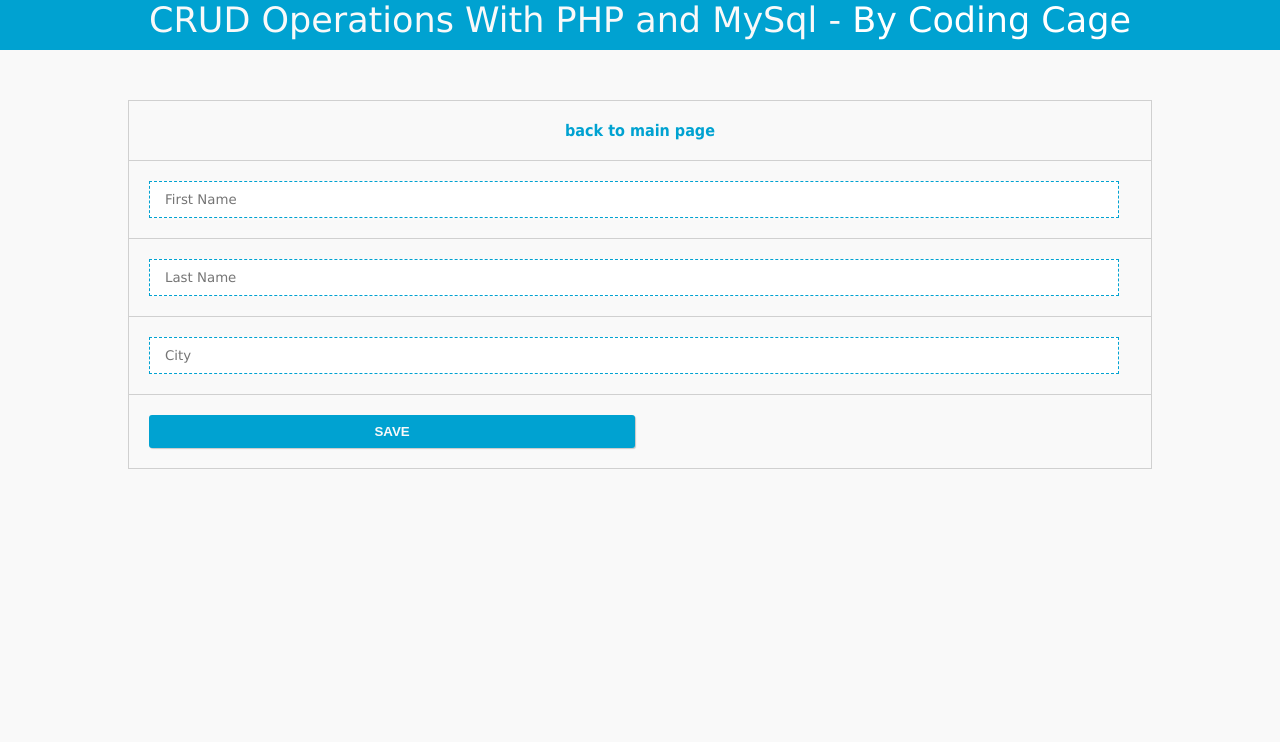
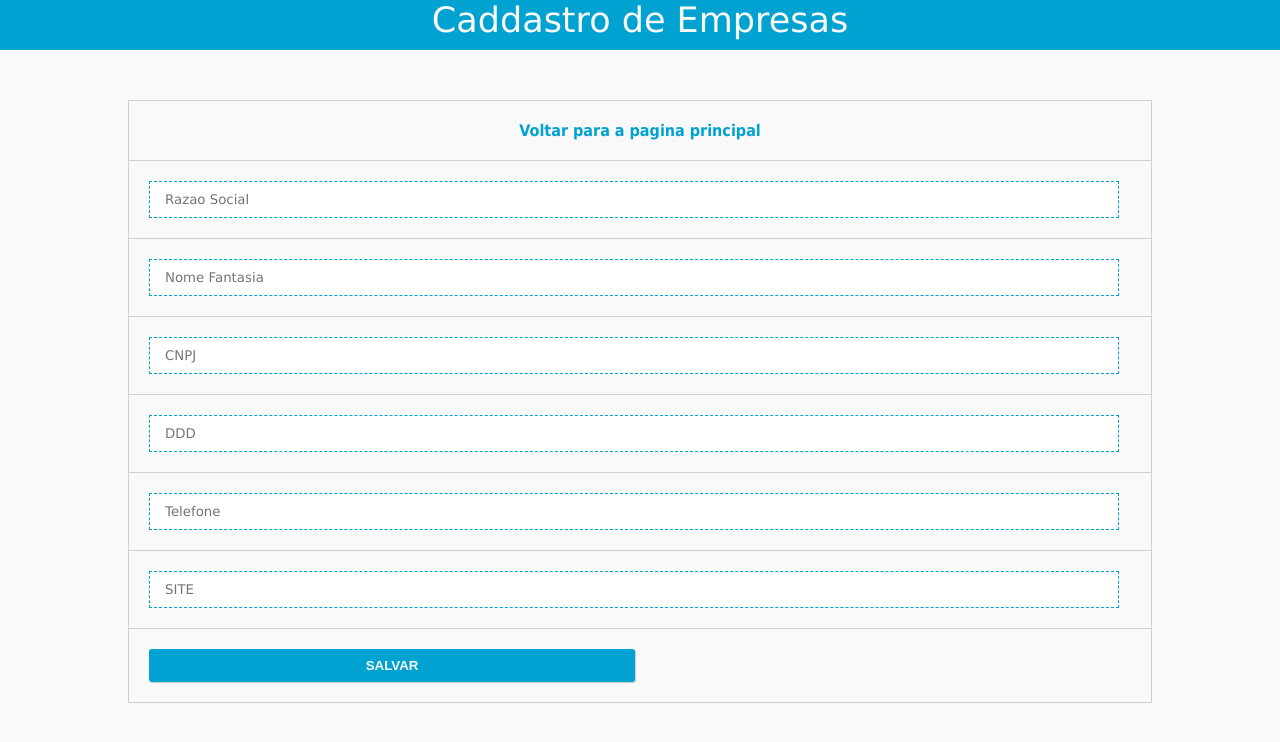
Before and after one commit to jeanzadoreski/Crud, a PHP site: page /add_data.php in a window 1280 px wide. Shown: the top 742 px of the page. Run offline with PHP 8.4, Linux system fonts and the light colour scheme.

Commit message:
Update add_data.php

```diff
--- a/add_data.php
+++ b/add_data.php
@@ -3,18 +3,21 @@ include_once 'dbconfig.php';
 if(isset($_POST['btn-save']))
 {
 
-	$first_name = $_POST['first_name'];
-	$last_name = $_POST['last_name'];
-	$city_name = $_POST['city_name'];
+	$razao = $_POST['razao'];
+	$nome = $_POST['nome'];
+	$cnpj = $_POST['cnpj'];
+	$ddd = $_POST['ddd'];
+	$telefone = $_POST['telefone'];
+	$site = $_POST['site'];
 
 
-	$sql_query = "INSERT INTO users(first_name,last_name,user_city) VALUES('$first_name','$last_name','$city_name')";
+	$sql_query = "INSERT INTO empresa(razao,nome,cnpj,ddd,telefone,site) VALUES('$razao','$nome','$cnpj','$ddd','$telefone','$site')";
 
 	if(mysql_query($sql_query))
 	{
 		?>
 		<script type="text/javascript">
-		alert('Data Are Inserted Successfully ');
+		alert('Os dados foram inseridos com sucesso ! ');
 		window.location.href='index.php';
 		</script>
 		<?php
@@ -23,7 +26,7 @@ if(isset($_POST['btn-save']))
 	{
 		?>
 		<script type="text/javascript">
-		alert('error occured while inserting your data');
+		alert('Ocorreu um erro ao inserir seus dados !');
 		</script>
 		<?php
 	}
@@ -34,7 +37,7 @@ if(isset($_POST['btn-save']))
 <html xmlns="http://www.w3.org/1999/xhtml">
 <head>
 <meta http-equiv="Content-Type" content="text/html; charset=utf-8" />
-<title>CRUD Operations With PHP and MySql - By Coding Cage</title>
+<title>Cadastro de Empresas</title>
 <link rel="stylesheet" href="style.css" type="text/css" />
 </head>
 <body>
@@ -42,7 +45,7 @@ if(isset($_POST['btn-save']))
 
 <div id="header">
 	<div id="content">
-    <label>CRUD Operations With PHP and MySql - <a href="http://www.codingcage.com" target="_blank">By Coding Cage</a></label>
+    <label>Caddastro de Empresas</label>
     </div>
 </div>
 <div id="body">
@@ -50,19 +53,28 @@ if(isset($_POST['btn-save']))
     <form method="post">
     <table align="center">
     <tr>
-    <td align="center"><a href="index.php">back to main page</a></td>
+    <td align="center"><a href="index.php">Voltar para a pagina principal</a></td>
     </tr>
     <tr>
-    <td><input type="text" name="first_name" placeholder="First Name" required /></td>
+    <td><input type="text" name="razao" placeholder="Razao Social" maxlength=25 required /></td>
     </tr>
     <tr>
-    <td><input type="text" name="last_name" placeholder="Last Name" required /></td>
+    <td><input type="text" name="nome" placeholder="Nome Fantasia" maxlength=50 required /></td>
     </tr>
     <tr>
-    <td><input type="text" name="city_name" placeholder="City" required /></td>
+    <td><input type="text" name="cnpj" placeholder="CNPJ" maxlength=11 required /></td>
     </tr>
     <tr>
-    <td><button type="submit" name="btn-save"><strong>SAVE</strong></button></td>
+    <td><input type="text" name="ddd" placeholder="DDD" maxlength=3 required /></td>
+    </tr>
+    <tr>
+    <td><input type="text" name="telefone" placeholder="Telefone" maxlength=8 required /></td>
+    </tr>
+    <tr>
+    <td><input type="text" name="site" placeholder="SITE" maxlength=100 required /></td>
+    </tr>
+    <tr>
+    <td><button type="submit" name="btn-save"><strong>SALVAR</strong></button></td>
     </tr>
     </table>
     </form>
```
